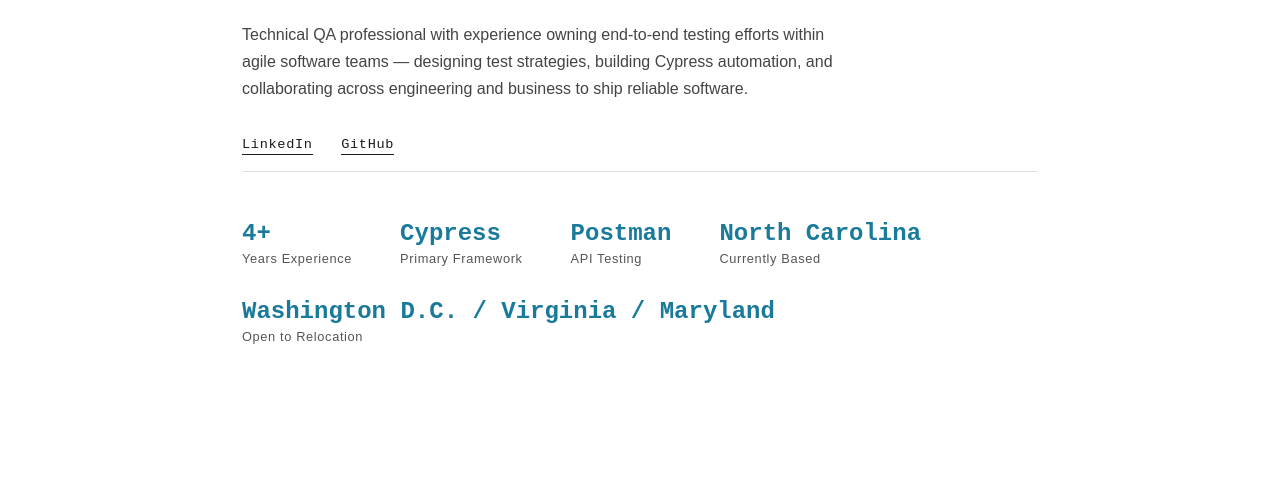
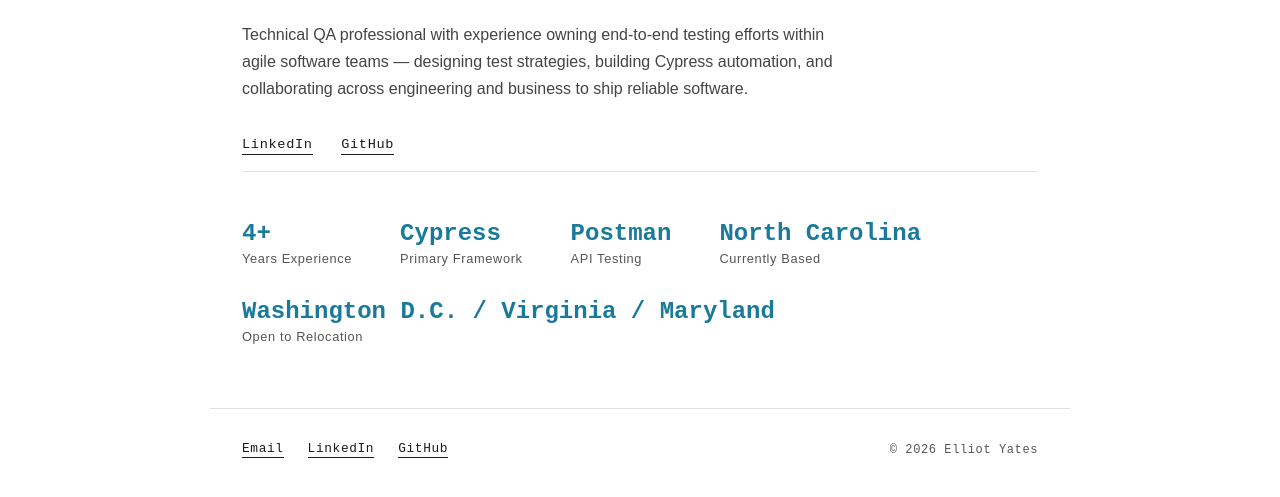
Before and after one commit to elliot-yates/elliot-yates.github.io, a plain HTML site: page index.html in a window 1280 px wide. Shown: the part 253-750 px from the top of the page. Drawn offline with Linux system fonts and the light colour scheme.

Commit message:
Added footer section with links.

```diff
--- a/index.html
+++ b/index.html
@@ -53,6 +53,14 @@
     </section>
 
   </main>
+  <footer>
+    <div class="footer-links">
+      <a href="mailto:elliot@elliotyates.com">Email</a>
+      <a href="https://www.linkedin.com/in/elliotyates" target="_blank">LinkedIn</a>
+      <a href="https://github.com/elliot-yates" target="_blank">GitHub</a>
+    </div>
+    <p class="footer-copy">&copy; 2026 Elliot Yates</p>
+  </footer>
 
 </body>
 </html>
--- a/styles.css
+++ b/styles.css
@@ -126,3 +126,40 @@ main {
   color: #555;
   letter-spacing: 0.05em;
 }
+
+footer {
+  border-top: 1px solid #e0e0e0;
+  padding: 2rem;
+  display: flex;
+  justify-content: space-between;
+  align-items: center;
+  max-width: 860px;
+  margin: 0 auto;
+}
+
+.footer-links {
+  display: flex;
+  gap: 1.5rem;
+}
+
+.footer-links a {
+  font-family: monospace;
+  font-size: 0.8rem;
+  letter-spacing: 0.05em;
+  color: #1a1a1a;
+  text-decoration: none;
+  border-bottom: 1px solid #1a1a1a;
+  padding-bottom: 0.1rem;
+}
+
+.footer-links a:hover {
+  color: #1a7a9a;
+  border-bottom-color: #1a7a9a;
+}
+
+.footer-copy {
+  font-family: monospace;
+  font-size: 0.75rem;
+  color: #555;
+  letter-spacing: 0.05em;
+}
```
